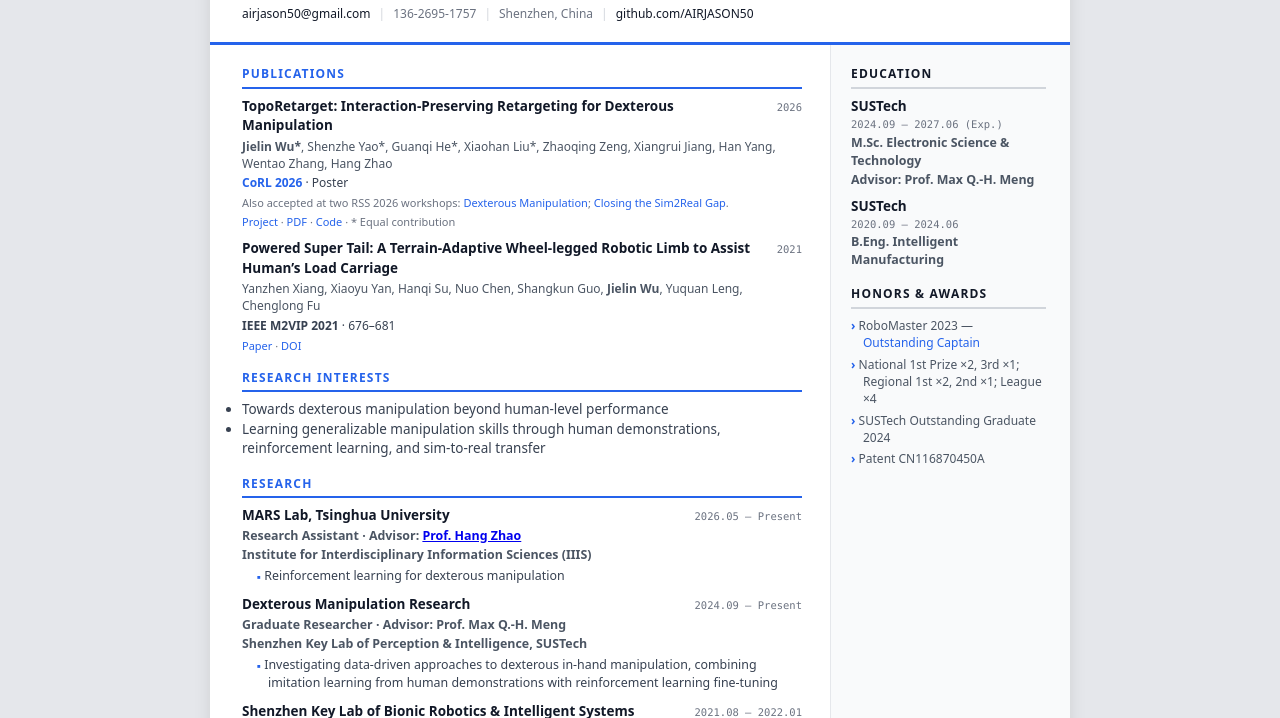
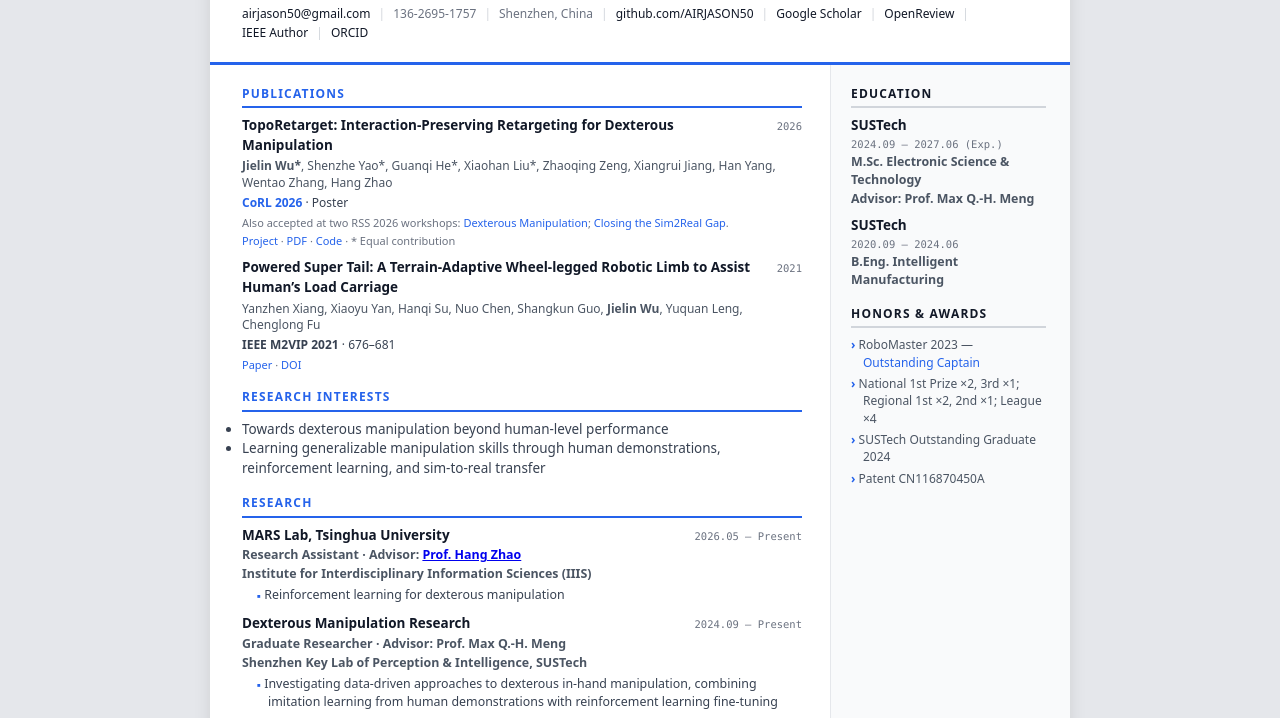
Before and after one commit to AIRJASON50/AIRJASON50.github.io, a plain HTML site: page preview-modern.html in a window 1280 px wide. Shown: the part 125-843 px from the top of the page. Drawn offline with Linux system fonts and the light colour scheme.

Commit message:
Link verified academic profiles across homepage and CVs
Add Scholar, preferred OpenReview, IEEE Author, and ORCID contact links and the TopoRetarget Scholar record. Preserve all existing text, portraits, download controls, and both static PDF files. Record the explicit publication authorization and the unchanged PDF scope.

```diff
--- a/preview-modern.html
+++ b/preview-modern.html
@@ -138,6 +138,14 @@
       <span class="en">Shenzhen, China</span><span class="zh">深圳</span>
       <span class="sep">|</span>
       <a href="https://github.com/AIRJASON50">github.com/AIRJASON50</a>
+      <span class="sep" aria-hidden="true">|</span>
+      <a href="https://scholar.google.com/citations?user=GMuQ-scAAAAJ"><span class="en">Google Scholar</span><span class="zh">谷歌学术</span></a>
+      <span class="sep" aria-hidden="true">|</span>
+      <a href="https://openreview.net/profile?id=~Jielin_Wu2">OpenReview</a>
+      <span class="sep" aria-hidden="true">|</span>
+      <a href="https://ieeexplore.ieee.org/author/37089229226"><span class="en">IEEE Author</span><span class="zh">IEEE 作者主页</span></a>
+      <span class="sep" aria-hidden="true">|</span>
+      <a href="https://orcid.org/0009-0006-6224-4803">ORCID</a>
     </div>
   </header>
 
```
Also changed, not shown: cv.html (+1 -0 lines), index.html (+5 -1 lines), preview-twocol.html (+8 -0 lines), 1 other file.
